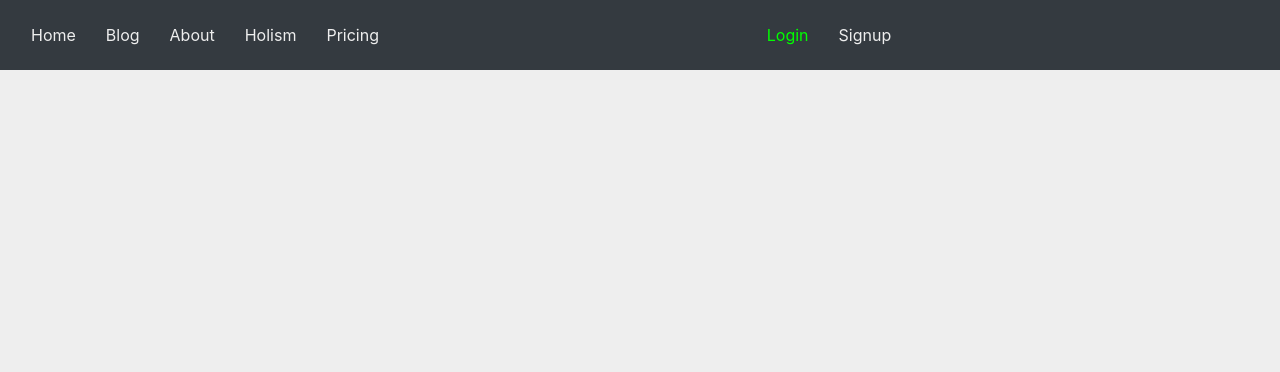
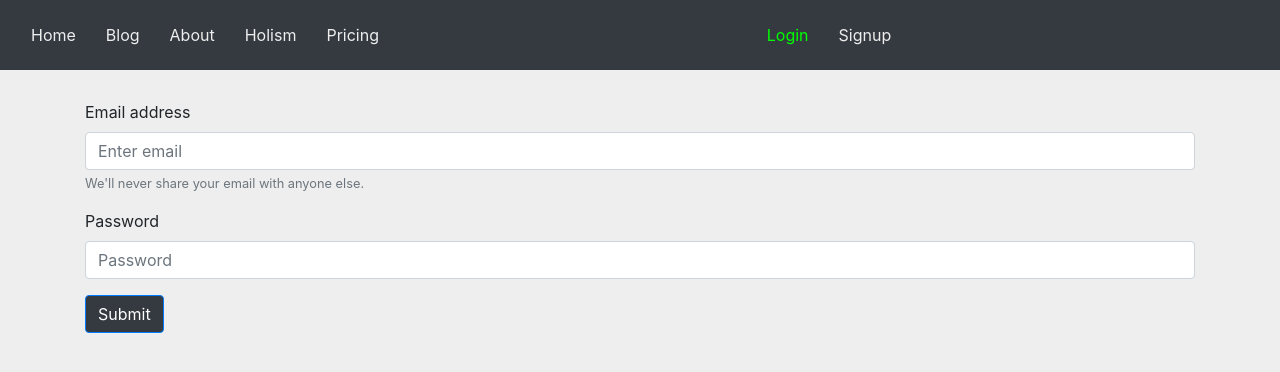
Before and after one commit to iambryanhaney/pure-life-frontend, a React (Create React App) app: page /login in a window 1280 px wide. Shown: the top 372 px of the page. Built offline with nearby package versions, Linux system fonts and the light colour scheme.

Commit message:
add login functions

```diff
--- a/src/App.js
+++ b/src/App.js
@@ -16,24 +16,30 @@ import Login from './components/Login'
 import Signup from './components/Signup'
 
 const signupURL = 'http://localhost:3001/signup'
+const userLoginURL = 'http://localhost:3001/auth/login'
 class App extends React.Component {
   constructor(props) {
     super(props)
     this.state = {
       loggedIn: false,
       is_admin: false,
-      user: undefined,
       redirect: null
     }
   }
+
+  componentDidMount() {
+    if (window.localStorage.auth_token) {
+      this.setState({
+        loggedIn: true,
+        is_admin: window.localStorage.is_admin,
+      })
+    }
+  }
+
   logout = () => {
     delete window.localStorage.auth_token
-    this.setState({
-      loggedIn: false,
-      is_admin: false,
-      user: undefined,
-      redirect: '/'
-    })
+    delete window.localStorage.is_admin
+    window.location.reload()
   }
   setUser = user => {
     this.setState({
@@ -56,7 +62,7 @@ class App extends React.Component {
           <Route path='/pricing' exact render={() => <Pricing />} />
           <Route path='/logout' exact render={() => this.logout} />
           <Route path='/signup' exact render={() => <Signup setUser={this.setUser} signupURL={signupURL} />} />
-          <Route path='/login' exact render={() => <Login />} />
+          <Route path='/login' exact render={() => <Login loginURL={userLoginURL} setUser={this.setUser} />} />
         </Container>
       </Router >
     )
--- a/src/Components/Login.js
+++ b/src/Components/Login.js
@@ -1,10 +1,75 @@
 import React, { Component } from 'react'
 
+import Form from 'react-bootstrap/Form'
+import Button from 'react-bootstrap/Button'
+import Alert from 'react-bootstrap/Alert'
+
 export default class Login extends Component {
+    constructor(props) {
+        super(props)
+        this.state = {
+            email: '',
+            password: '',
+            errors: undefined
+        }
+    }
+    handleSubmit = e => {
+        e.preventDefault()
+        fetch(this.props.loginURL, {
+            method: 'POST',
+            headers: {
+                'Content-Type': 'application/json',
+                'Accept': 'application/json'
+            },
+            body: JSON.stringify({
+                email: this.state.email,
+                password: this.state.password
+            })
+        })
+            .then(res => res.json())
+            .then(json => {
+                if (json.user) {
+                    window.localStorage.auth_token = json.auth_token
+                    window.localStorage.is_admin = json.user.is_admin
+                    this.props.setUser(json.user)
+                } else {
+                    this.setState({ errors: json.errors })
+                }
+
+            })
+    }
+    handleOnChange = e => {
+        this.setState({ [e.target.name]: e.target.value })
+    }
+
+    renderErrors = () => {
+        return (
+            <Alert variant="danger">{this.state.errors}</Alert>
+        )
+    }
     render() {
         return (
             <div>
+                <Form onSubmit={this.handleSubmit}>
+                    <Form.Group controlId="formBasicEmail">
+                        <Form.Label>Email address</Form.Label>
+                        <Form.Control type="email" placeholder="Enter email" name="email" value={this.state.email} required onChange={this.handleOnChange} />
+                        <Form.Text className="text-muted">
+                            We'll never share your email with anyone else.
+                        </Form.Text>
+                    </Form.Group>
 
+                    <Form.Group controlId="formBasicPassword">
+                        <Form.Label>Password</Form.Label>
+                        <Form.Control type="password" placeholder="Password" name="password" required value={this.state.password} onChange={this.handleOnChange} />
+                    </Form.Group>
+                    <Button variant="primary" type="submit">
+                        Submit
+                    </Button>
+                </Form>
+                {
+                    this.state.errors ? this.renderErrors() : null
+                }
             </div>
         )
     }
```
